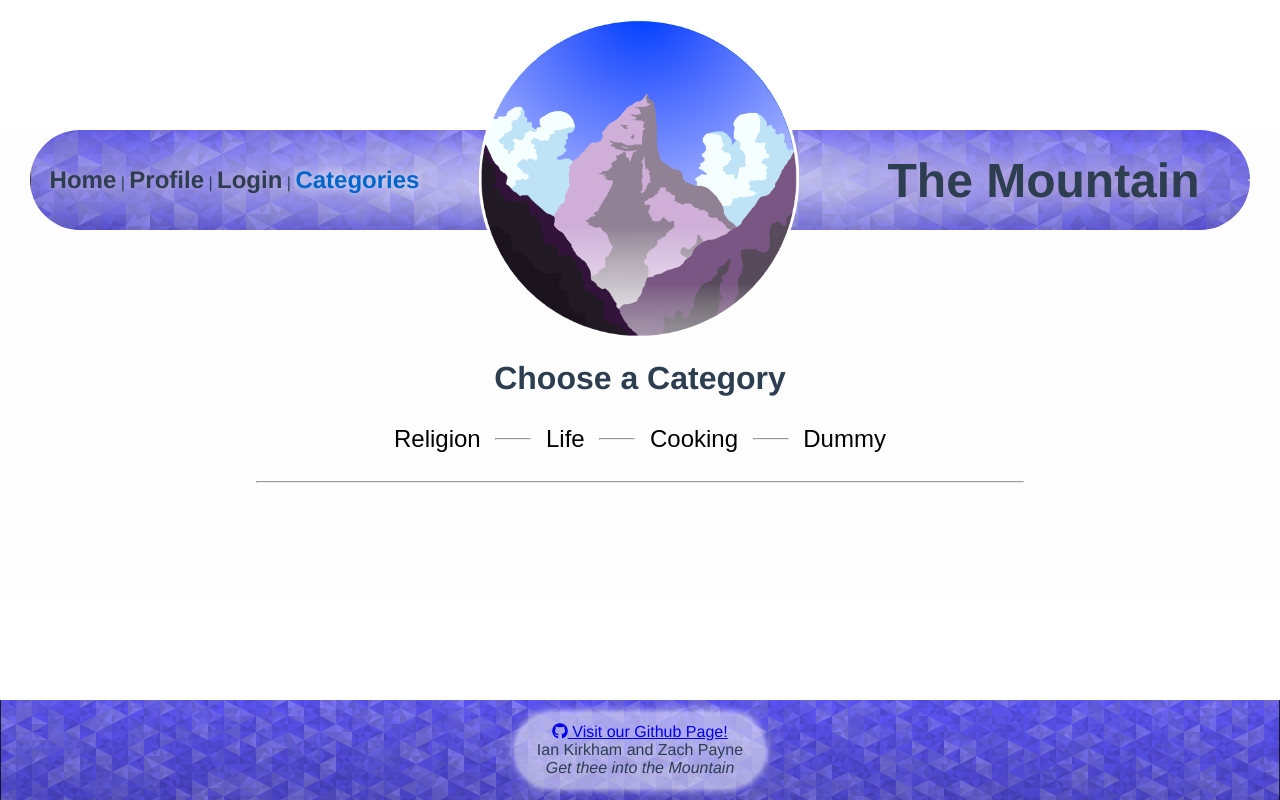
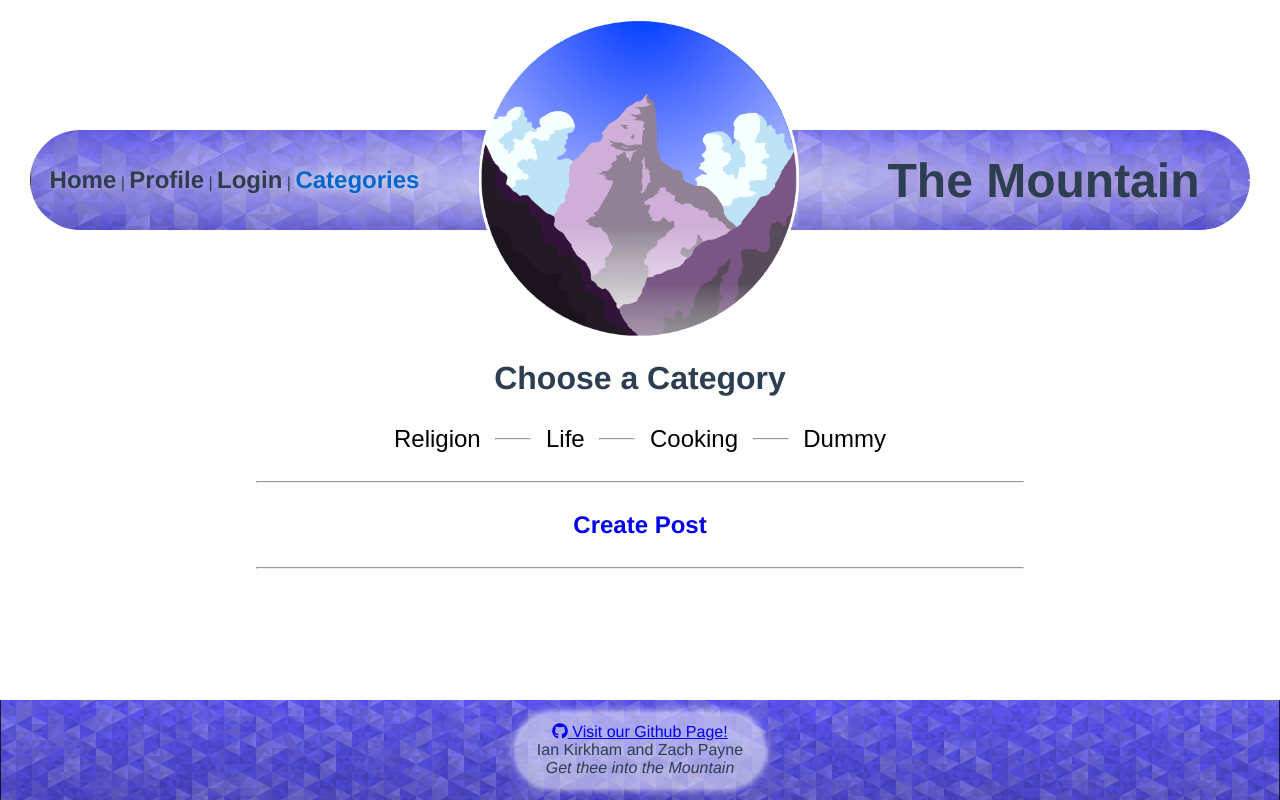
Before and after one commit to IanKirkham/creativeproject4, a Vue app in the folder front-end/: page /catagories in a window 1280 px wide. Built offline with nearby package versions, Linux system fonts and the light colour scheme.

Commit message:
Added stuff for create post

```diff
--- a/front-end/src/views/Catagories.vue
+++ b/front-end/src/views/Catagories.vue
@@ -1,6 +1,6 @@
 <template>
   <div class="categories">
-    <h1>{{currentCategory}}</h1>
+    <h1>{{displayCategory}}</h1>
     <br/>
     <div class="buttons">
       <button id="religion-btn" @click="getPosts('religion')">Religion</button>
@@ -11,6 +11,12 @@
       <hr/>
       <button id="dummy-btn" @click="createPost()">Dummy</button>
     </div>
+    <br/>
+    <hr/>
+    <br/>
+    <router-link :to="{ name: 'Create', params: { category: this.currentCategory }}">
+     <h3>Create Post</h3>
+    </router-link>
     <br/>
     <hr/>
     <br/>
@@ -29,7 +35,9 @@ export default {
   },
   data() {
     return {
-      currentCategory: "Choose a Category",
+      displayCategory: "Choose a Category",
+      currentCategory: null
+
     }
   },
   computed: {
@@ -42,7 +50,8 @@ export default {
       try {
         let response = await axios.get("/api/posts/"+argT)
         this.$root.$data.posts = response.data;
-        this.currentCategory = argT.toUpperCase();
+        this.currentCategory = argT;
+        this.displayCategory = argT.toUpperCase();
         return true;
       } catch (error) {
         this.error = error.response.data.message;
@@ -67,7 +76,7 @@ export default {
 
 <style scoped>
 
-button {
+button, h3 {
   padding: 10px;
   border: none;
   background: none;
@@ -75,13 +84,17 @@ button {
   border-radius: 30px;
 }
 
-button:hover {
+button:hover, h3:hover {
   color: rgba(0, 0, 0, 1);
   box-shadow: 0 0 15px rgba(145, 92, 182, .4);
 }
 
 hr {
   width: 60%;
+}
+
+a {
+  text-decoration: none;
 }
 
 .categories {
```
Also changed, not shown: front-end/src/components/CreatePost.vue (deleted), front-end/src/views/CreatePost.vue (added).
